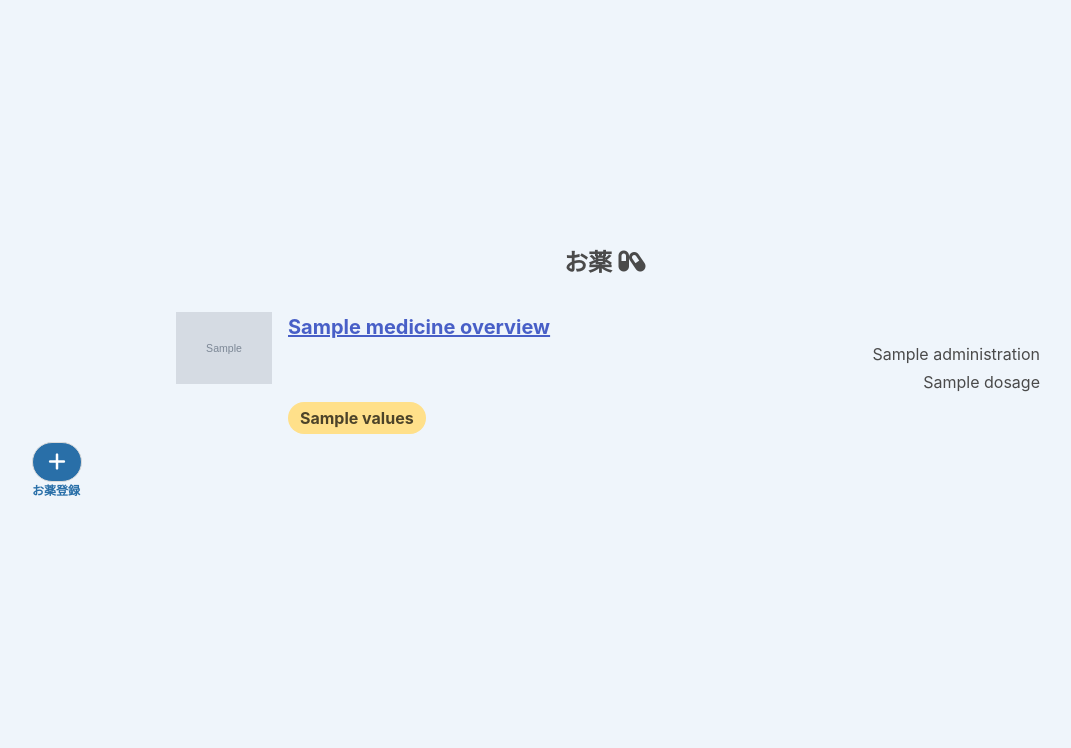
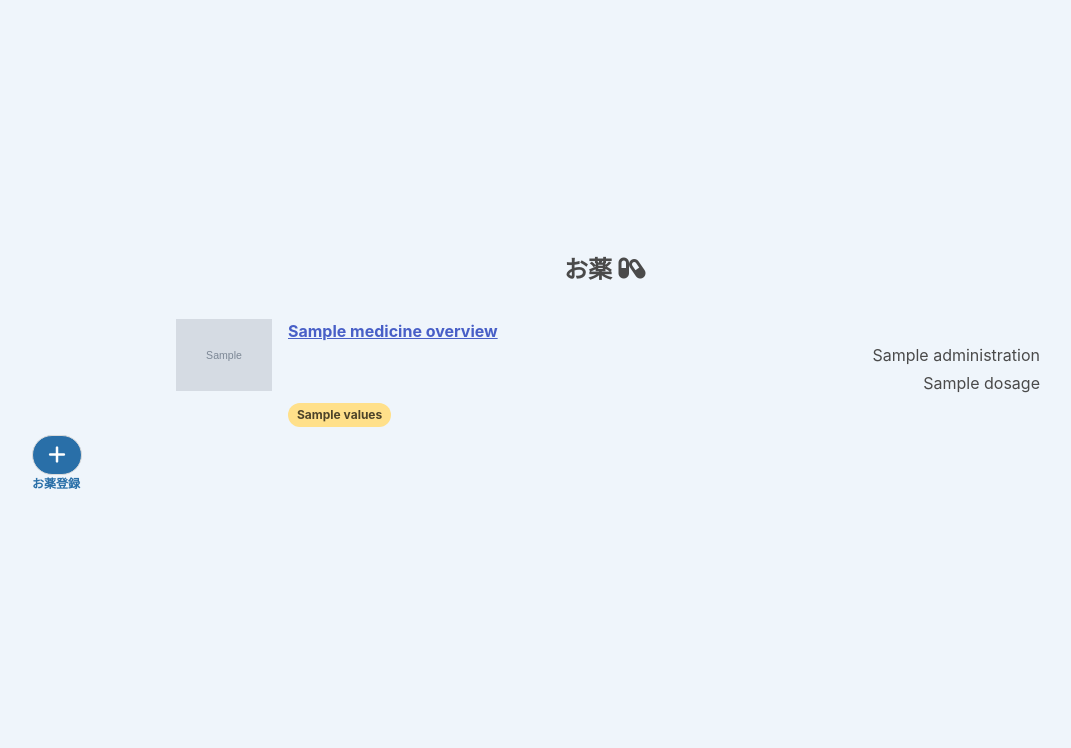
Before and after one commit to hiroe-mkk/medicine-diary-webapp, a Spring app: page /medicine/overviews in a window 1280 px wide. Shown: the part 52-800 px from the top of the page, without its empty margins (32-1103 px from the left). Run offline with Thymeleaf, Linux system fonts and the light colour scheme; the template is opened without the code that fills it: most values are stand-ins (such as "Sample title", 1, 10 or a date in 2020); grey boxes marked "Sample" are stand-in pictures; data that the repository does not hold is empty; some libraries are stand-ins or nearby versions.

Commit message:
view: フォントサイズと余白の幅を変更

```diff
--- a/src/main/kotlin/example/domain/model/medicine/Administration.kt
+++ b/src/main/kotlin/example/domain/model/medicine/Administration.kt
@@ -10,7 +10,7 @@ data class Administration(val timesPerDay: Int,
 
         val timingOptionsStr = timingOptions.joinToString(transform = { it.str },
                                                           separator = "、",
-                                                          prefix = "(", postfix = ")")
-        return "1日 ${timesPerDay}回${timingOptionsStr}"
+                                                          prefix = "( ", postfix = " )")
+        return "1日 ${timesPerDay}回 $timingOptionsStr"
     }
 }
--- a/src/main/resources/templates/medicine/overviews.html
+++ b/src/main/resources/templates/medicine/overviews.html
@@ -37,7 +37,7 @@
           <div class="media-content">
             <div class="content has-text-grey-dark">
               <a
-                class="is-size-5 is-info has-text-weight-bold is-underlined"
+                class="is-info has-text-weight-bold is-underlined"
                 th:href="@{/medicines/{medicineId}(medicineId=*{medicineId})}"
                 th:text="*{name}"
               ></a>
@@ -45,7 +45,7 @@
                 <p class="mb-1" th:text="*{administration}"></p>
                 <p class="mb-2" th:text="*{dosage}"></p>
               </div>
-              <div class="tags are-medium mt-2 mb-0">
+              <div class="tags mt-2 mb-0">
                 <span
                   class="tag is-warning is-rounded has-text-weight-bold"
                   th:each="effect:*{effects.values}"
```
